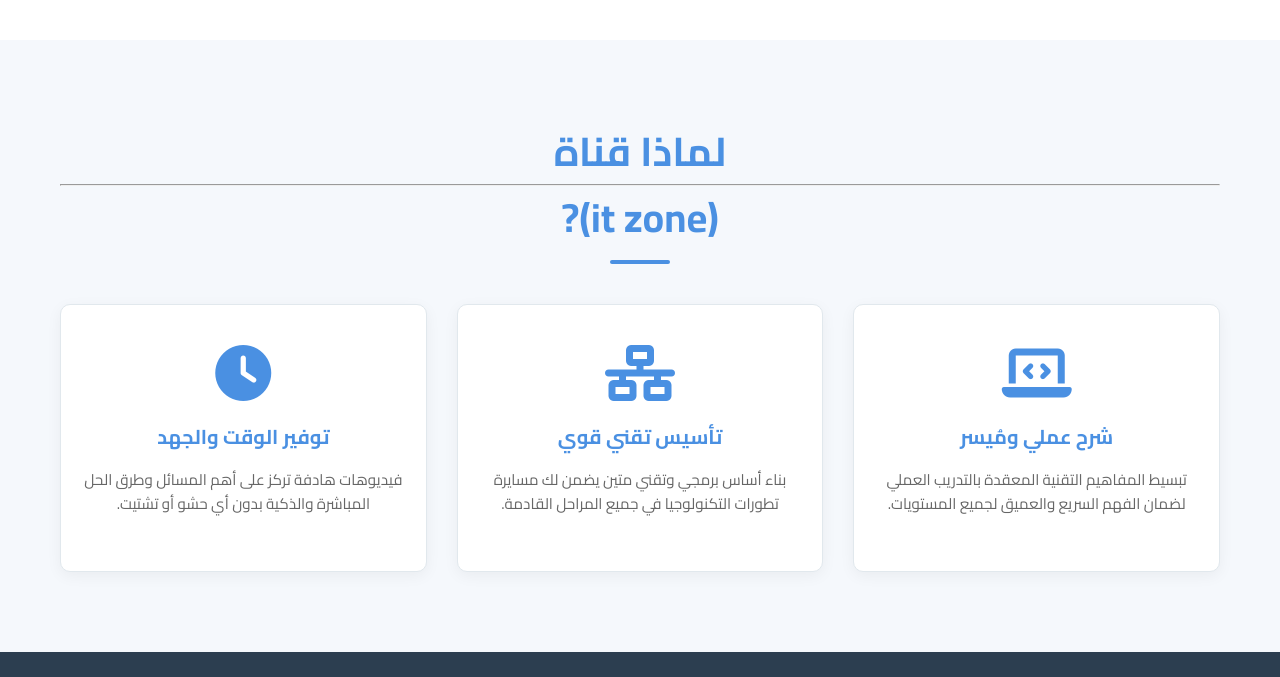
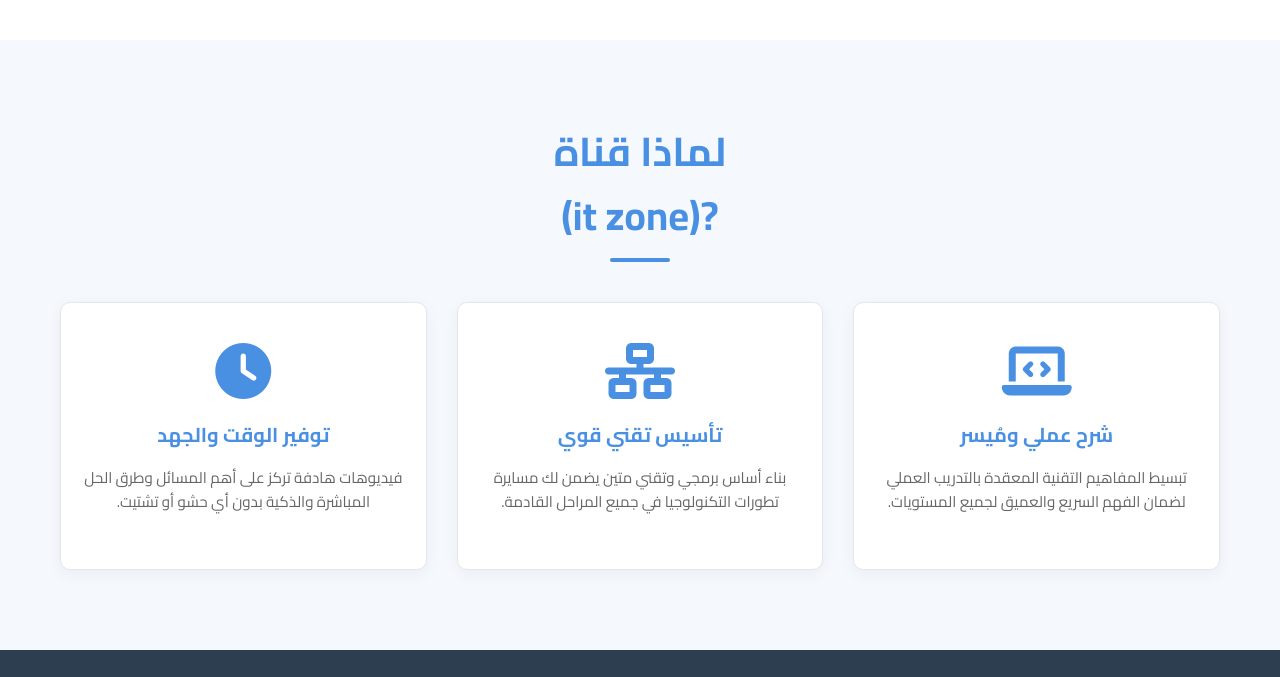
Before and after one commit to manarebeadali-jpg/webChanne, a plain HTML site: page index.html in a window 1280 px wide. Shown: the part 2580-3257 px from the top of the page. Drawn offline with nearby package versions, Linux system fonts and the light colour scheme.

Commit message:
Update index.html

```diff
--- a/index.html
+++ b/index.html
@@ -129,7 +129,7 @@
     <!-- Why Us Section -->
     <section id="why-us" class="courses-section">
         <div class="container">
-            <h2 class="section-title">  لماذا قناة<hr>(it zone)? </h2>
+            <h2 class="section-title">  لماذا قناة<br>?(it zone) </h2>
             <div class="grid-container">
                 <!-- Feature 1 -->
                 <div class="card"
```
